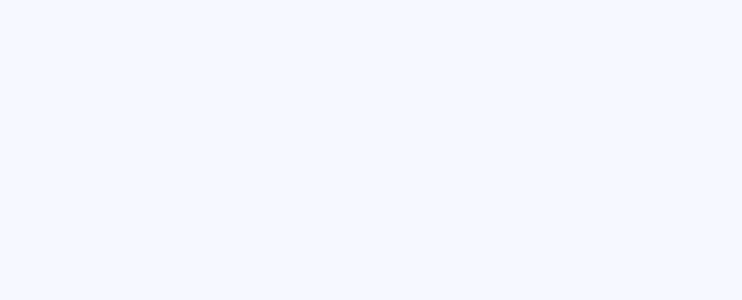
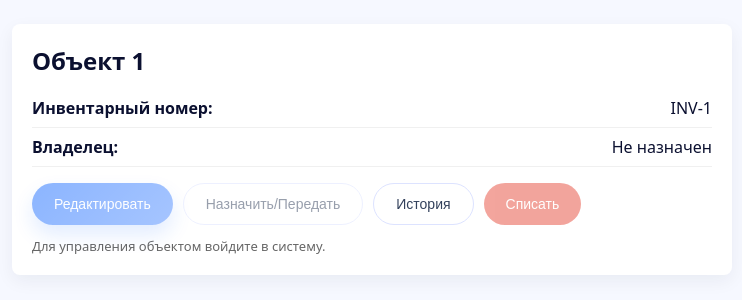
Before and after one commit to ModernMan-n/Inventa_app, a React (Vite) app: page /object/1 in a window 1280 px wide. Before the commit this address had no page. Shown: the top 300 px of the page, without its empty margins (268-1010 px from the left). Built offline with nearby package versions, Linux system fonts and the light colour scheme.

Commit message:
Add object page

```diff
--- a/src/main.tsx
+++ b/src/main.tsx
@@ -8,6 +8,7 @@ import Admin from "./pages/Admin";
 import Dashboard from "./pages/Dashboard";
 import Documents from "./pages/Documents";
 import DocumentsTable from "./pages/DocumentsTable";
+import ObjectPage from "./pages/ObjectPage";
 
 createRoot(document.getElementById("root")!).render(
   <StrictMode>
@@ -19,6 +20,7 @@ createRoot(document.getElementById("root")!).render(
         <Route path="/dashboard" element={<Dashboard />} />
         <Route path="/dashboard/docs" element={<Documents />} />
         <Route path="/dashboard/docs/:table" element={<DocumentsTable />} />
+        <Route path="/object/:id" element={<ObjectPage />} />
       </Routes>
     </BrowserRouter>
   </StrictMode>
--- /dev/null
+++ b/src/pages/ObjectPage.css
@@ -0,0 +1,42 @@
+.object-page {
+  padding: 24px;
+  display: flex;
+  justify-content: center;
+}
+
+.object-card {
+  max-width: 720px;
+  width: 100%;
+  background: #fff;
+  border-radius: 8px;
+  padding: 20px;
+  box-shadow: 0 6px 18px rgba(20, 30, 50, 0.06);
+}
+
+.object-title {
+  margin: 0 0 12px 0;
+}
+
+.object-row {
+  display: flex;
+  justify-content: space-between;
+  padding: 8px 0;
+  border-bottom: 1px solid #f0f0f0;
+}
+
+.object-actions {
+  display: flex;
+  gap: 10px;
+  margin-top: 16px;
+}
+
+.object-note {
+  margin-top: 12px;
+  color: #666;
+  font-size: 13px;
+}
+
+.btn.danger {
+  background: #e74c3c;
+  color: #fff;
+}
--- /dev/null
+++ b/src/pages/ObjectPage.tsx
@@ -0,0 +1,148 @@
+import React, { useEffect, useState } from "react";
+import { useParams, useNavigate, Navigate } from "react-router-dom";
+import "./ObjectPage.css";
+
+type Obj = {
+  id: string;
+  name: string;
+  inventory: string;
+  owner: string | null;
+};
+
+function loadObjects(): Record<string, Obj> {
+  const raw =
+    typeof window !== "undefined" ? localStorage.getItem("objects") : null;
+  try {
+    return raw ? JSON.parse(raw) : {};
+  } catch (e) {
+    return {};
+  }
+}
+
+function saveObjects(map: Record<string, Obj>) {
+  localStorage.setItem("objects", JSON.stringify(map));
+}
+
+export default function ObjectPage() {
+  const { id } = useParams();
+  const navigate = useNavigate();
+  const [user, setUser] = useState<{ username: string } | null>(null);
+  const [obj, setObj] = useState<Obj | null>(null);
+
+  useEffect(() => {
+    const raw =
+      typeof window !== "undefined" ? localStorage.getItem("user") : null;
+    if (raw) {
+      try {
+        setUser(JSON.parse(raw));
+      } catch (e) {
+        setUser(null);
+      }
+    }
+  }, []);
+
+  useEffect(() => {
+    if (!id) return;
+    const objs = loadObjects();
+    if (objs[id]) {
+      setObj(objs[id]);
+    } else {
+      const newObj: Obj = {
+        id,
+        name: `Объект ${id}`,
+        inventory: `INV-${id}`,
+        owner: null,
+      };
+      objs[id] = newObj;
+      saveObjects(objs);
+      setObj(newObj);
+    }
+  }, [id]);
+
+  if (!id) return <div className="object-page">Неверная ссылка</div>;
+
+  const ensureAuth = () => {
+    if (!user) {
+      alert("Только авторизованные пользователи могут управлять объектами");
+      return false;
+    }
+    return true;
+  };
+
+  const handleEdit = () => {
+    if (!ensureAuth()) return;
+    const name = prompt("Название объекта", obj?.name || "");
+    if (name == null) return;
+    const map = loadObjects();
+    map[id].name = name;
+    saveObjects(map);
+    setObj({ ...map[id] });
+  };
+
+  const handleAssign = () => {
+    if (!ensureAuth()) return;
+    const owner = prompt("Владелец (кому принадлежит)", obj?.owner || "");
+    if (owner == null) return;
+    const map = loadObjects();
+    map[id].owner = owner;
+    saveObjects(map);
+    setObj({ ...map[id] });
+  };
+
+  const handleDecommission = () => {
+    if (!ensureAuth()) return;
+    if (!confirm("Отправить объект на списание?")) return;
+    const map = loadObjects();
+    delete map[id];
+    saveObjects(map);
+    navigate("/dashboard");
+  };
+
+  return (
+    <div className="object-page">
+      <div className="object-card">
+        <h2 className="object-title">{obj?.name ?? "—"}</h2>
+        <div className="object-row">
+          <strong>Инвентарный номер:</strong>
+          <span>{obj?.inventory ?? "—"}</span>
+        </div>
+        <div className="object-row">
+          <strong>Владелец:</strong>
+          <span>{obj?.owner ?? "Не назначен"}</span>
+        </div>
+
+        <div className="object-actions">
+          <button className="btn primary" onClick={handleEdit} disabled={!user}>
+            Редактировать
+          </button>
+          <button
+            className="btn secondary"
+            onClick={handleAssign}
+            disabled={!user}
+          >
+            Назначить/Передать
+          </button>
+          <button
+            className="btn secondary"
+            onClick={() => alert("История пока недоступна")}
+          >
+            История
+          </button>
+          <button
+            className="btn danger"
+            onClick={handleDecommission}
+            disabled={!user}
+          >
+            Списать
+          </button>
+        </div>
+
+        {!user && (
+          <div className="object-note">
+            Для управления объектом войдите в систему.
+          </div>
+        )}
+      </div>
+    </div>
+  );
+}
```
